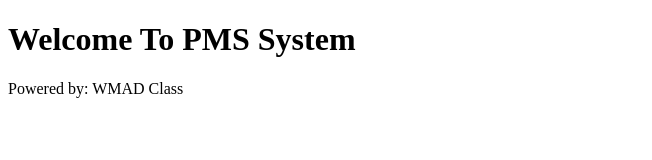
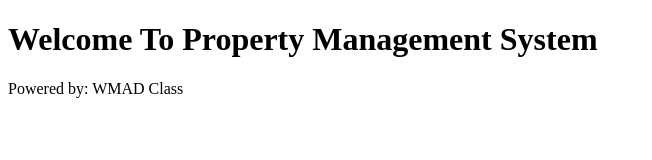
Before and after one commit to sopheakmen-pse/website-1, a plain HTML site: page index.html in a window 1280 px wide. Shown: the whole page, without its empty margins (0-652 px from the left). Drawn offline with Linux system fonts and the light colour scheme.

Commit message:
Update title of home page in index.html

```diff
--- a/index.html
+++ b/index.html
@@ -8,7 +8,7 @@
 </head>
 
 <body>
-    <h1>Welcome To PMS System</h1>
+    <h1>Welcome To Property Management System</h1>
     <p>Powered by: WMAD Class</p>
 </body>
 
```
